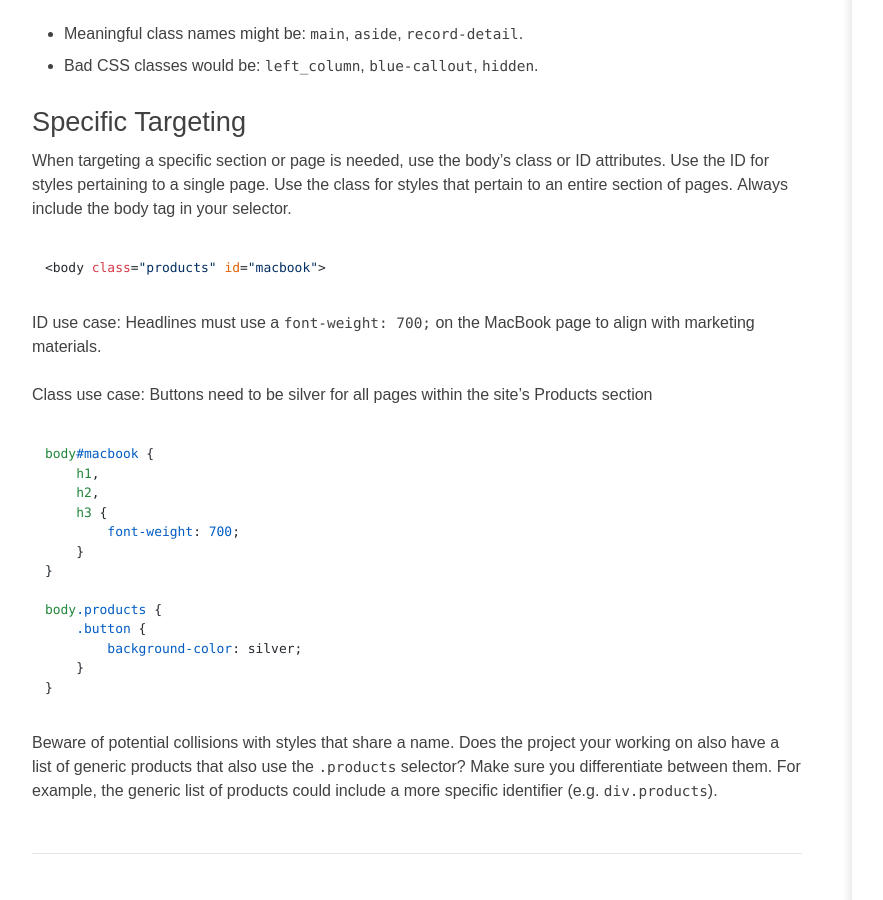
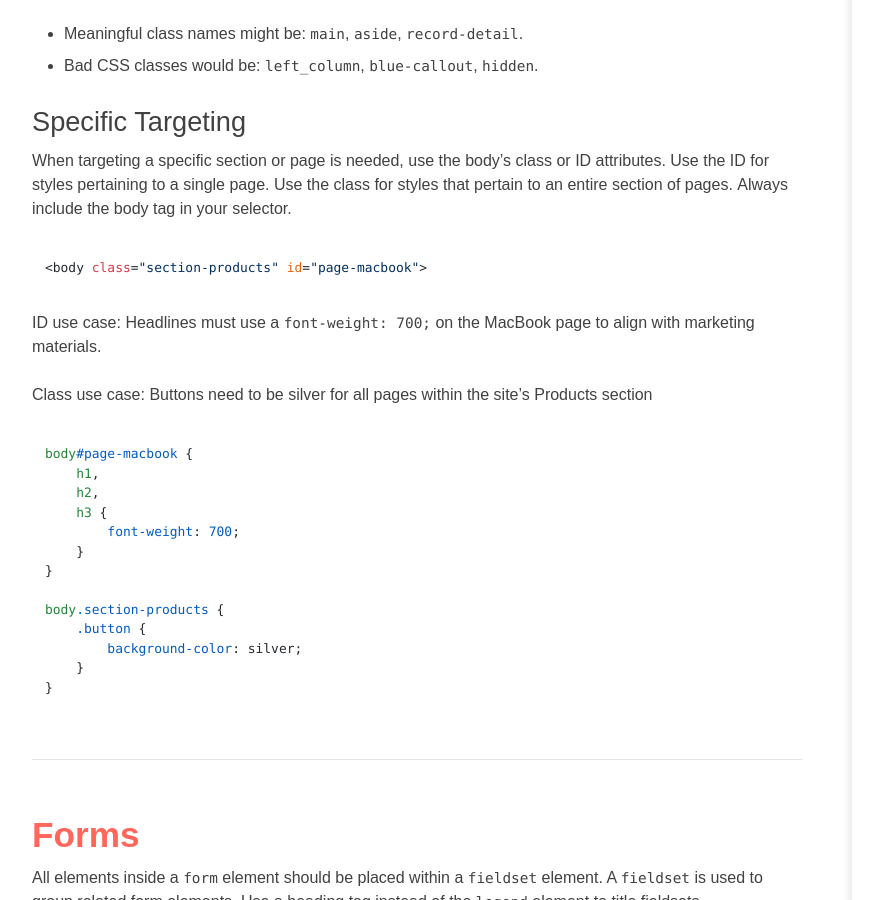
Before and after one commit to imarc/handbook, a Jekyll site: the page built from frontend.markdown, in a window 1280 px wide and 900 px high, scrolled down 13117 px. Shown: the whole window, without its empty margins (88-971 px from the left). Built offline with Jekyll 4.4.1, drawn with Linux system fonts in a browser that asks for light colours; nearby versions of some CDN libraries.

Commit message:
changing page/section specific naming on body

```diff
--- a/frontend.markdown
+++ b/frontend.markdown
@@ -427,14 +427,14 @@ When targeting a specific section or page is needed, use the body’s class or I
 Use the ID for styles pertaining to a single page. Use the class for styles that
 pertain to an entire section of pages. **Always** include the body tag in your selector.
 
-    <body class="products" id="macbook">
+    <body class="section-products" id="page-macbook">
 
 **ID use case**: Headlines must use a `font-weight: 700;` on the MacBook page to
 align with marketing materials.
 
 **Class use case**: Buttons need to be silver for all pages within the site’s Products section
 
-    body#macbook {
+    body#page-macbook {
         h1,
         h2,
         h3 {
@@ -442,15 +442,11 @@ align with marketing materials.
         }
     }
 
-    body.products {
+    body.section-products {
         .button {
             background-color: silver;
         }
     }
-
-Beware of potential collisions with styles that share a name. Does the project your working on also have
-a list of generic products that also use the `.products` selector? Make sure you differentiate between
-them. For example, the generic list of products could include a more specific identifier (e.g. `div.products`).
 
 ## Forms
 
```
